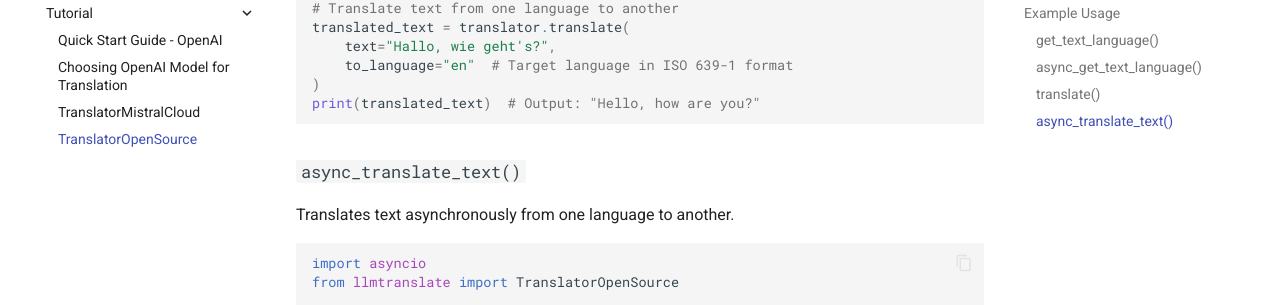
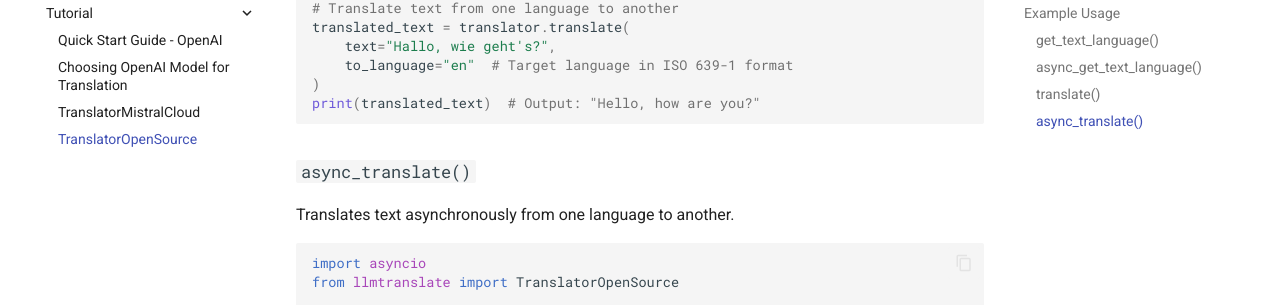
Before and after one commit to adam-pawelek/llmtranslate, an MkDocs documentation site: the page built from docs/docs/Tutorial/TranslatorOpenSource.md, in a window 1280 px wide and 900 px high, scrolled down 2462 px. Shown: the part 149-454 px from the top of the window. Built offline with MkDocs 1.6.1 and Material for MkDocs 9.7.7, drawn with Linux system fonts in a browser that asks for light colours; comment, search, counter and statistics services are not loaded.

Commit message:
Fixed documentation description

````diff
--- a/docs/docs/Tutorial/TranslatorOpenSource.md
+++ b/docs/docs/Tutorial/TranslatorOpenSource.md
@@ -112,7 +112,7 @@ translated_text = translator.translate(
 print(translated_text)  # Output: "Hello, how are you?"
 ```
 
-### `async_translate_text()`
+### `async_translate()`
 
 Translates text asynchronously from one language to another.
 
--- a/pyproject.toml
+++ b/pyproject.toml
@@ -1,6 +1,6 @@
 [tool.poetry]
 name = "llmtranslate"
-version = "0.6.0"
+version = "0.6.1"
 description = "A Python library for language detection and translation using OpenAI's GPT-4o."
 authors = ["Adam Pawelek <adam.pwk@outlook.com>"]
 readme = "README.md"
````
